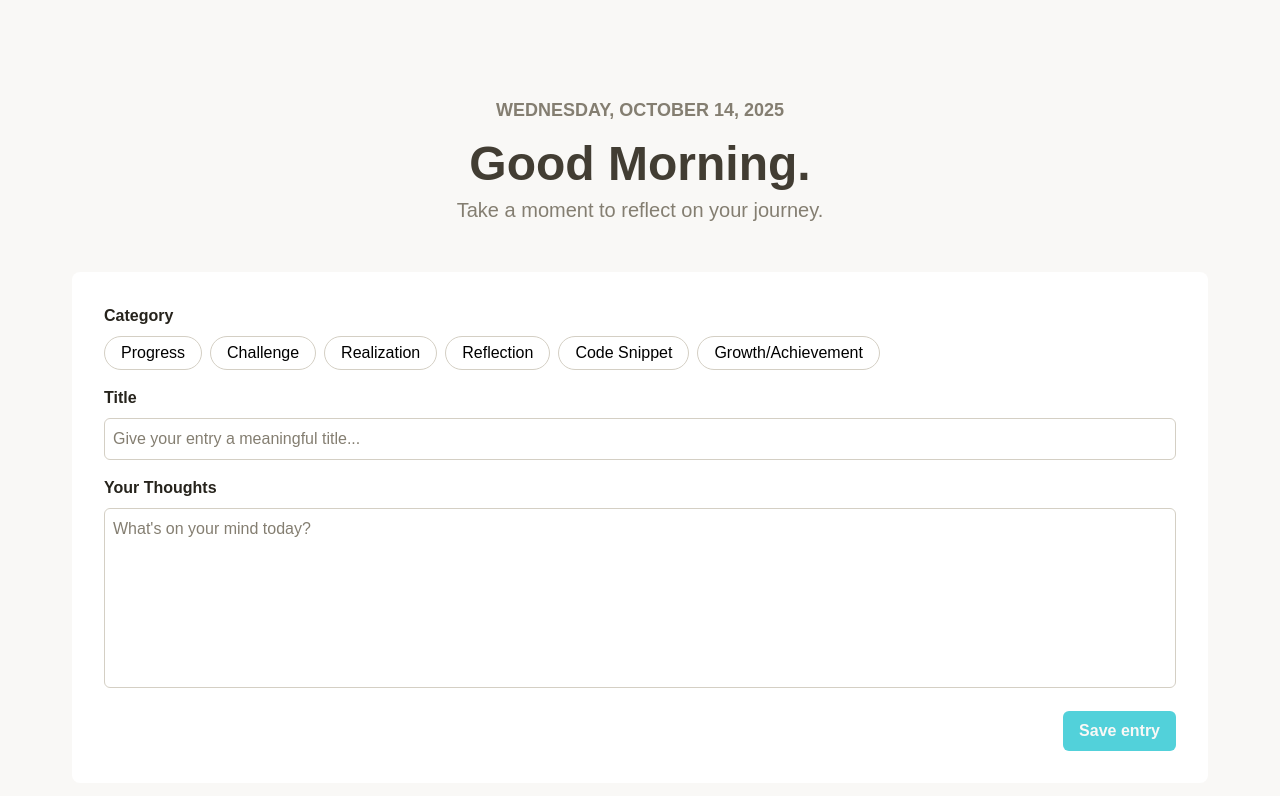
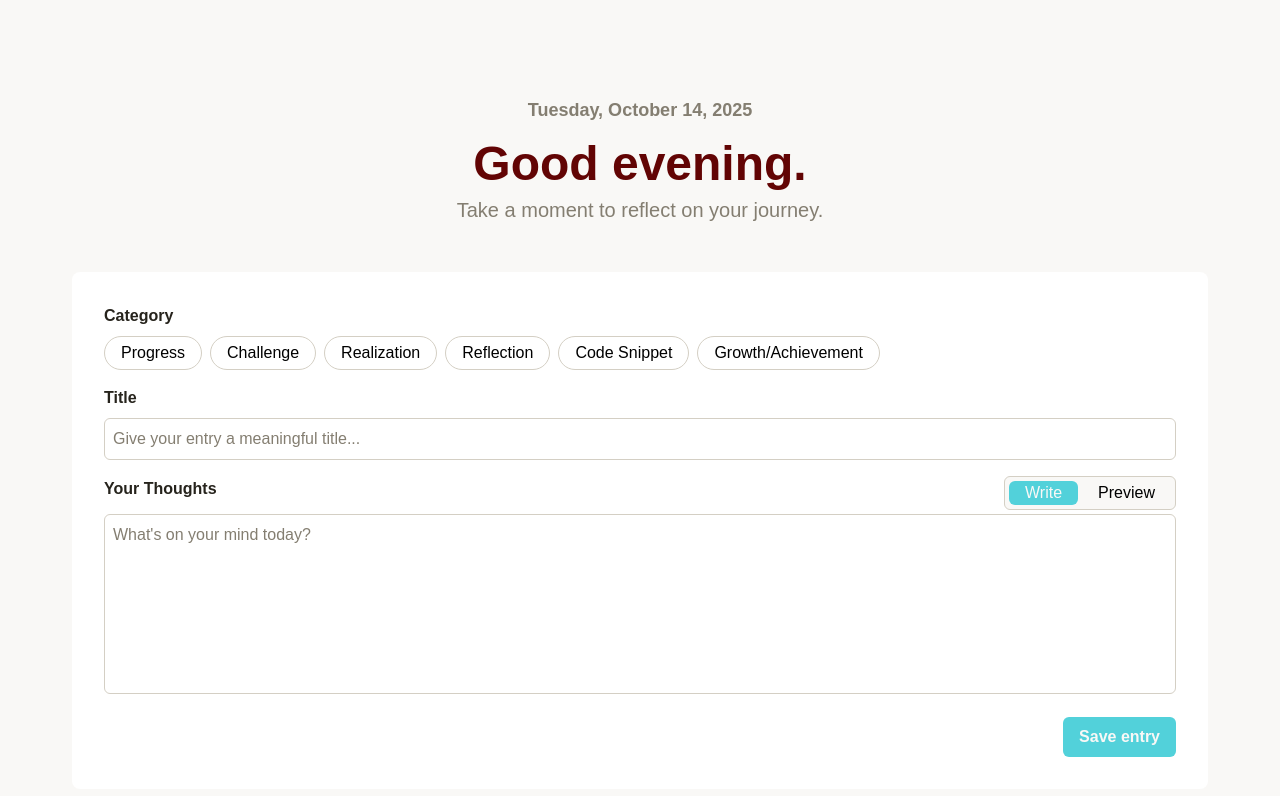
Before and after one commit to jawadvajeeh/edb, a Next.js app: page /write in a window 1280 px wide. Shown: the top 796 px of the page. Built offline with nearby package versions, Linux system fonts and the light colour scheme.

Commit message:
Implement markdown feature and handles logic

```diff
--- a/package.json
+++ b/package.json
@@ -12,11 +12,13 @@
   "dependencies": {
     "next": "15.5.5",
     "react": "19.1.0",
-    "react-dom": "19.1.0"
+    "react-dom": "19.1.0",
+    "react-markdown": "^10.1.0"
   },
   "devDependencies": {
     "@eslint/eslintrc": "^3",
     "@tailwindcss/postcss": "^4",
+    "@tailwindcss/typography": "^0.5.19",
     "@types/node": "^20",
     "@types/react": "^19",
     "@types/react-dom": "^19",
--- a/src/app/(dashboard)/write/page.tsx
+++ b/src/app/(dashboard)/write/page.tsx
@@ -2,7 +2,9 @@
 
 import AutoResizeTextarea from '@/components/ui/auto-resize-textarea';
 import { ToggleGroupItem, ToggleGroupRoot } from '@/components/ui/toggle-group';
+import { formatDateReadable, getGreeting } from '@/lib/utils';
 import React from 'react';
+import Markdown from 'react-markdown';
 
 const categories = [
   {
@@ -31,17 +33,21 @@ const categories = [
   },
 ];
 
+type Mode = 'write' | 'preview';
+
 function Write() {
   const [category, setCategory] = React.useState<string | null>(null);
+  const [mode, setMode] = React.useState<Mode>('write');
+  const [content, setContent] = React.useState('');
 
   return (
     <div className="h-screen">
-      <div className="flex flex-col items-center gap-12 px-2 py-24">
+      <div className="flex flex-col items-center gap-12 px-2 py-2 md:py-24">
         <div className="flex flex-col items-center gap-4">
-          <h3 className="text-text100 font-semibold md:text-lg">WEDNESDAY, OCTOBER 14, 2025</h3>
+          <h3 className="text-text100 font-semibold md:text-lg">{formatDateReadable()}</h3>
           <div className="flex flex-col items-center gap-2">
-            <h1 className="text-text400 text-center text-4xl font-semibold md:text-5xl">
-              Good Morning.
+            <h1 className="text-supporting100 text-center text-4xl font-semibold md:text-5xl">
+              {getGreeting()}
             </h1>
             <p className="text-text100 text-lg md:text-xl">
               Take a moment to reflect on your journey.
@@ -75,12 +81,38 @@ function Write() {
             />
           </div>
           <div>
+            <div className="mb-1 flex items-center justify-between">
               <h4 className="text-text500 mb-2 font-semibold">Your Thoughts</h4>
+              <div className="bg-bg100 border-border100 flex items-center gap-1 rounded-md border p-1">
+                <button
+                  data-mode={mode}
+                  onClick={() => setMode('write')}
+                  className="data-[mode=write]:bg-primary100 data-[mode=write]:text-bg100 rounded-md px-4"
+                >
+                  Write
+                </button>
+                <button
+                  data-mode={mode}
+                  onClick={() => setMode('preview')}
+                  className="data-[mode=preview]:bg-primary100 data-[mode=preview]:text-bg100 rounded-sm px-4"
+                >
+                  Preview
+                </button>
+              </div>
+            </div>
+            {mode === 'write' ? (
               <AutoResizeTextarea
+                value={content}
                 minHeight="180px"
                 className="my-input placeholder-text100 w-full"
                 placeholder="What's on your mind today?"
+                onChange={(e) => setContent(e.target.value)}
               />
+            ) : (
+              <div className="border-border100 bg-bg100 prose min-h-[200px] max-w-none rounded-md border p-2">
+                <Markdown>{content}</Markdown>
+              </div>
+            )}
           </div>
           <div className="flex justify-end">
             <button className="btn-primary w-full px-4 md:w-auto">Save entry</button>
--- a/src/app/globals.css
+++ b/src/app/globals.css
@@ -1,4 +1,5 @@
 @import 'tailwindcss';
+@plugin '@tailwindcss/typography';
 
 :root {
   /* neutrals */
@@ -23,6 +24,9 @@
   --primary100: hsl(184, 65%, 59%);
   --primary200: hsl(185, 57%, 50%);
   --primary300: hsl(185, 62%, 45%);
+
+  --supporting100: hsl(360, 92%, 20%);
+  --supporting200: hsl(360, 85%, 25%);
 }
 
 @theme {
@@ -50,6 +54,9 @@
   --color-primary100: var(--primary100);
   --color-primary200: var(--primary200);
   --color-primary300: var(--primary300);
+
+  --color-supporting100: var(--supporting100);
+  --color-supporting200: var(--supporting200);
 }
 
 body {
--- /dev/null
+++ b/src/lib/utils.ts
@@ -0,0 +1,19 @@
+export function formatDateReadable(timestamp: number = Date.now()): string {
+	const date = new Date(timestamp);
+	return date.toLocaleDateString('en-US', {
+		weekday: 'long',
+		year: 'numeric',
+		month: 'long',
+		day: 'numeric',
+	});
+}
+
+
+export function getGreeting(date: Date = new Date()): string {
+	const hour = date.getHours();
+
+	if (hour < 12) return 'Good morning.';
+	if (hour < 17) return 'Good afternoon.';
+	if (hour < 21) return 'Good evening.';
+	return 'Good night';
+}
```
Also changed, not shown: 1 other file (tests, documents, lock files or other folders). Lines whose indentation alone changed are shown as unchanged.
